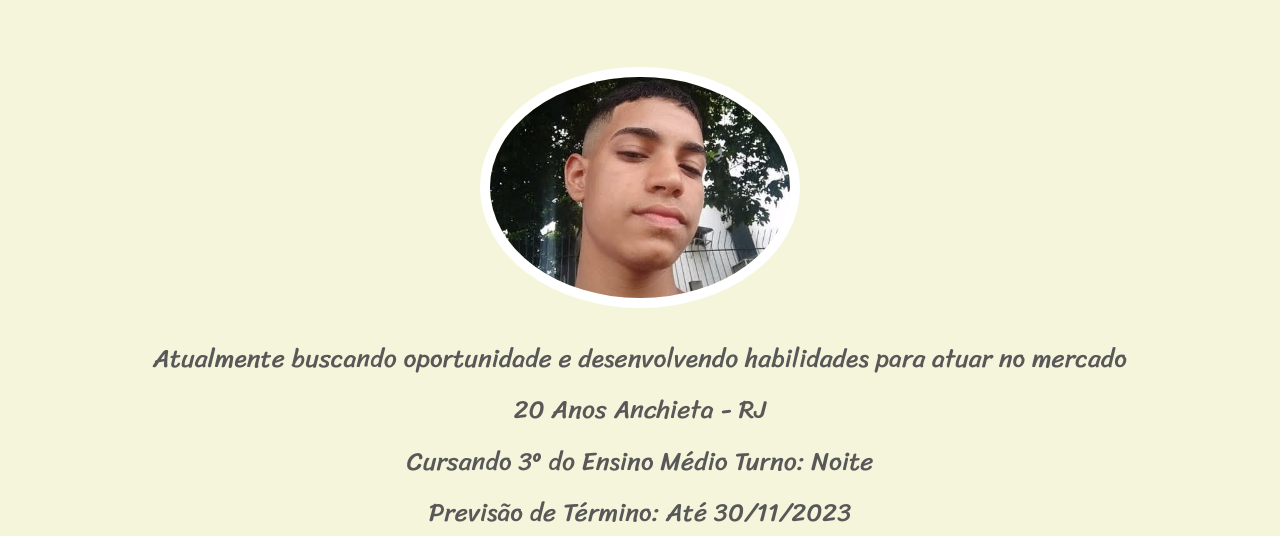
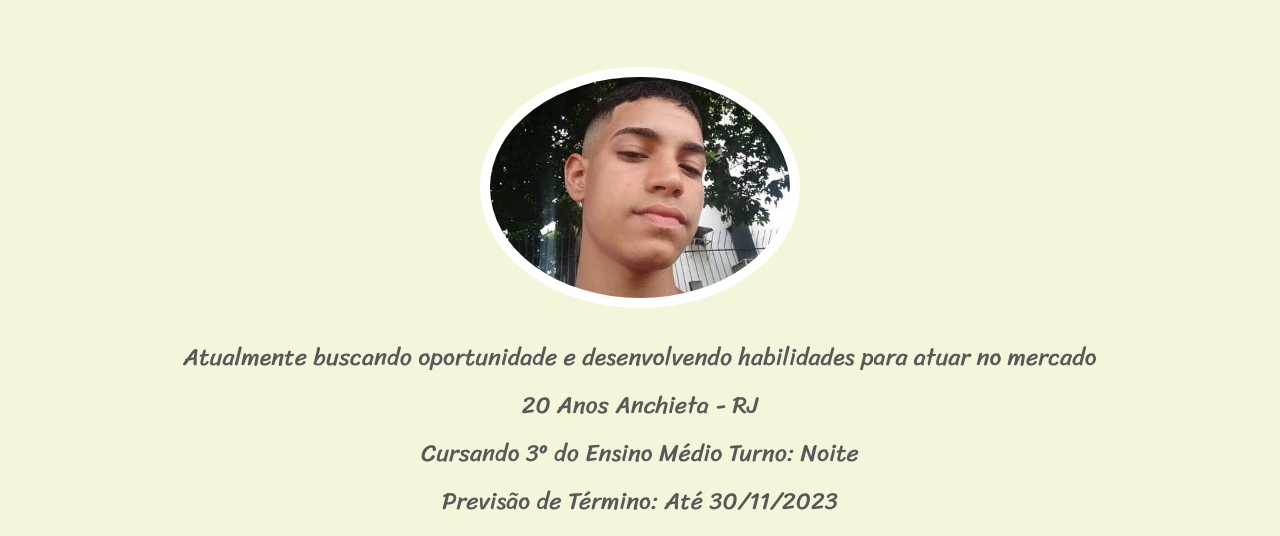
Before and after one commit to Fecodes/Fecodes, a plain HTML site: page index.html in a window 1280 px wide. Shown: the part 263-799 px from the top of the page. Drawn offline with Linux system fonts and the light colour scheme.

Commit message:
Update style.css

```diff
--- a/style.css
+++ b/style.css
@@ -61,7 +61,7 @@ section {
     line-height: 2em;
 
     font-family: var(--fonte3);
-    font-size: 2vw;
+    font-size: 3vh;
 }
 
 section > p {
```
